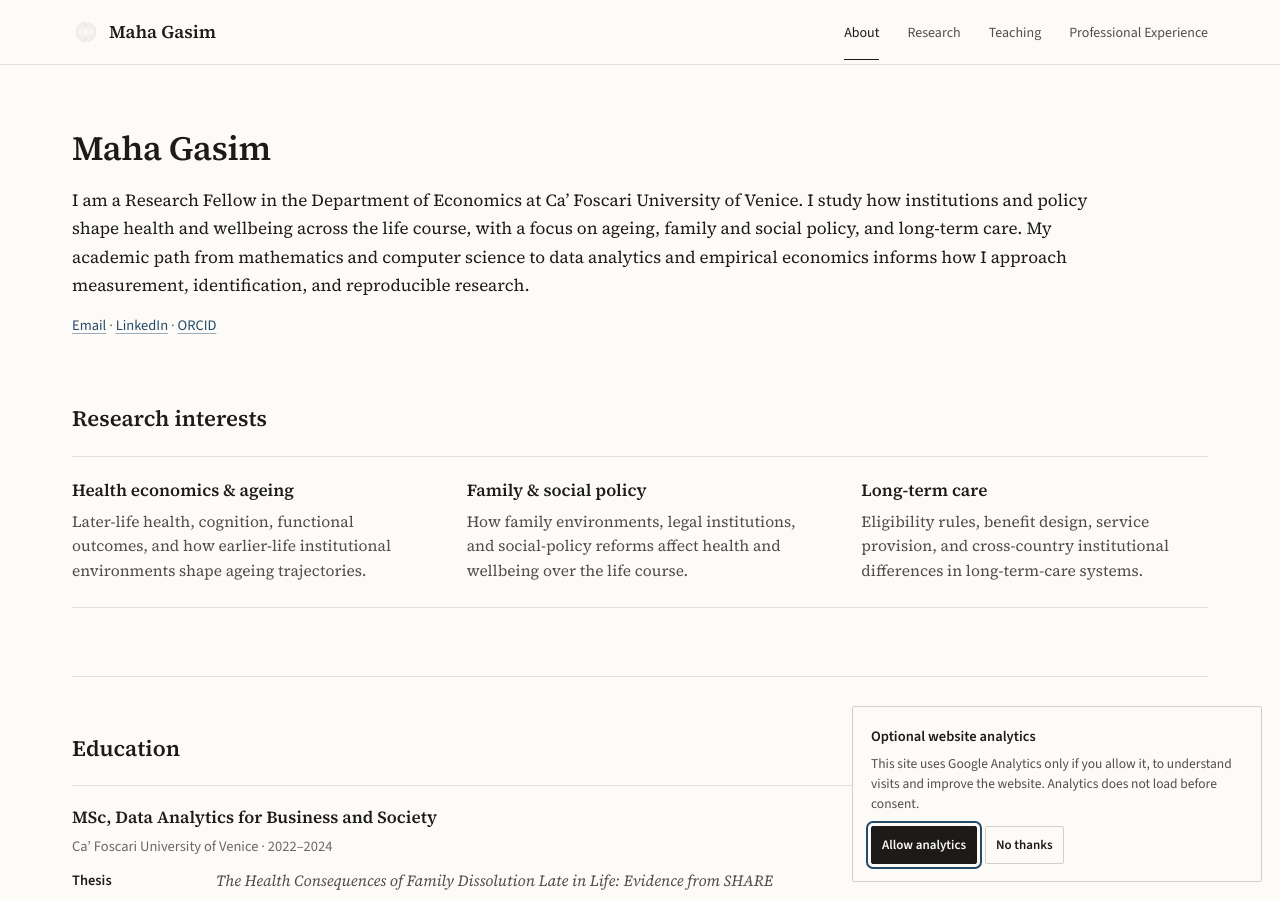
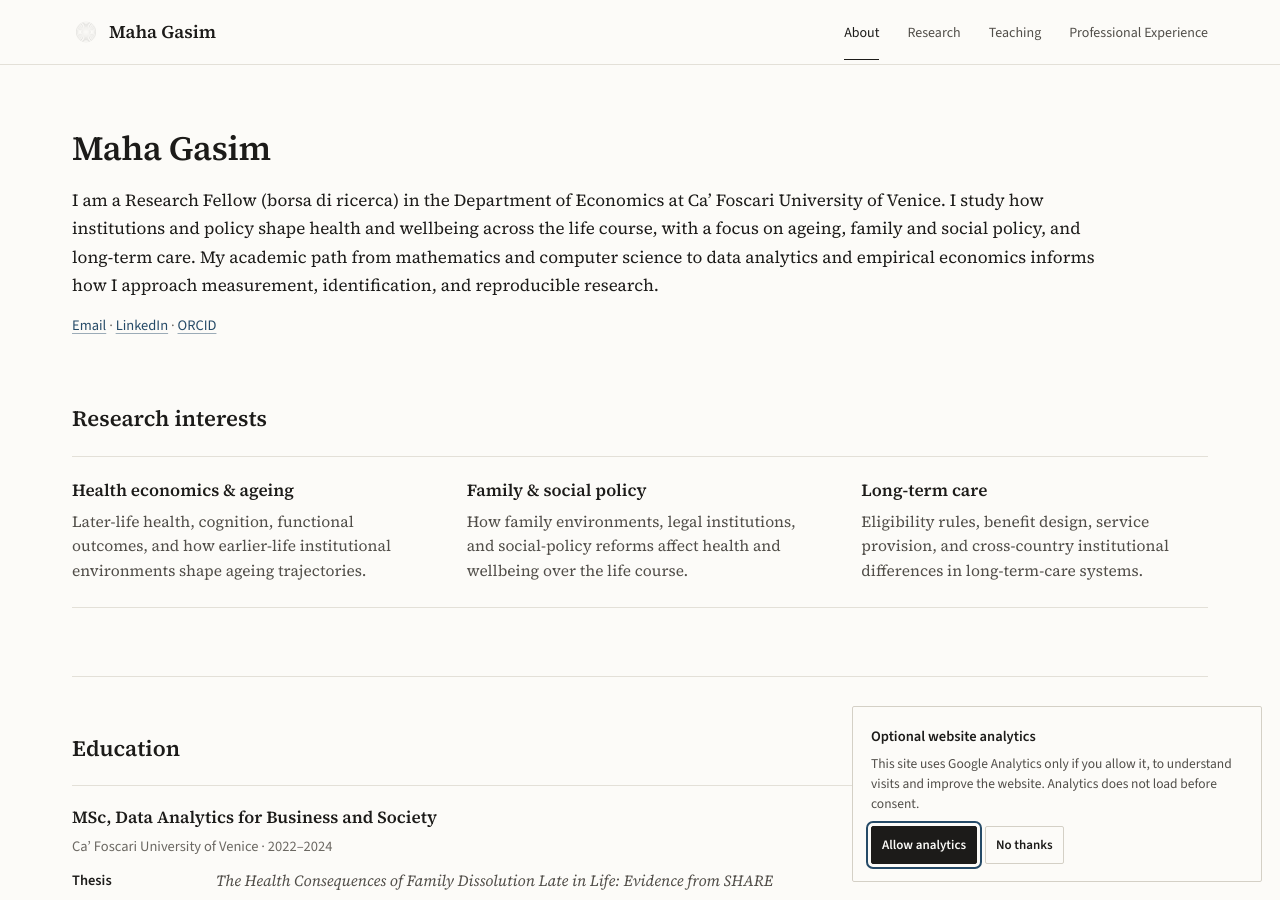
Before and after one commit to mahagasim/mahagasim.github.io, a Jekyll site: the page built from index.md, in a window 1280 px wide and 900 px high. Built offline with Jekyll 4.4.1, drawn with Linux system fonts in a browser that asks for light colours.

Commit message:
Clarify current research fellow title

```diff
--- a/index.md
+++ b/index.md
@@ -6,7 +6,7 @@ description: About Maha Gasim — research interests, education, advanced traini
 
 # Maha Gasim
 
-<p class="page-intro">I am a Research Fellow in the Department of Economics at Ca’ Foscari University of Venice. I study how institutions and policy shape health and wellbeing across the life course, with a focus on ageing, family and social policy, and long-term care. My academic path from mathematics and computer science to data analytics and empirical economics informs how I approach measurement, identification, and reproducible research.</p>
+<p class="page-intro">I am a Research Fellow (borsa di ricerca) in the Department of Economics at Ca’ Foscari University of Venice. I study how institutions and policy shape health and wellbeing across the life course, with a focus on ageing, family and social policy, and long-term care. My academic path from mathematics and computer science to data analytics and empirical economics informs how I approach measurement, identification, and reproducible research.</p>
 
 <p class="entry-meta contact-line"><a href="mailto:mahagasim@gmail.com">Email</a> · <a href="https://www.linkedin.com/in/maha-gasim-678975122">LinkedIn</a> · <a href="https://orcid.org/0000-0002-0859-2915" target="_blank" rel="noopener">ORCID</a></p>
 
```
